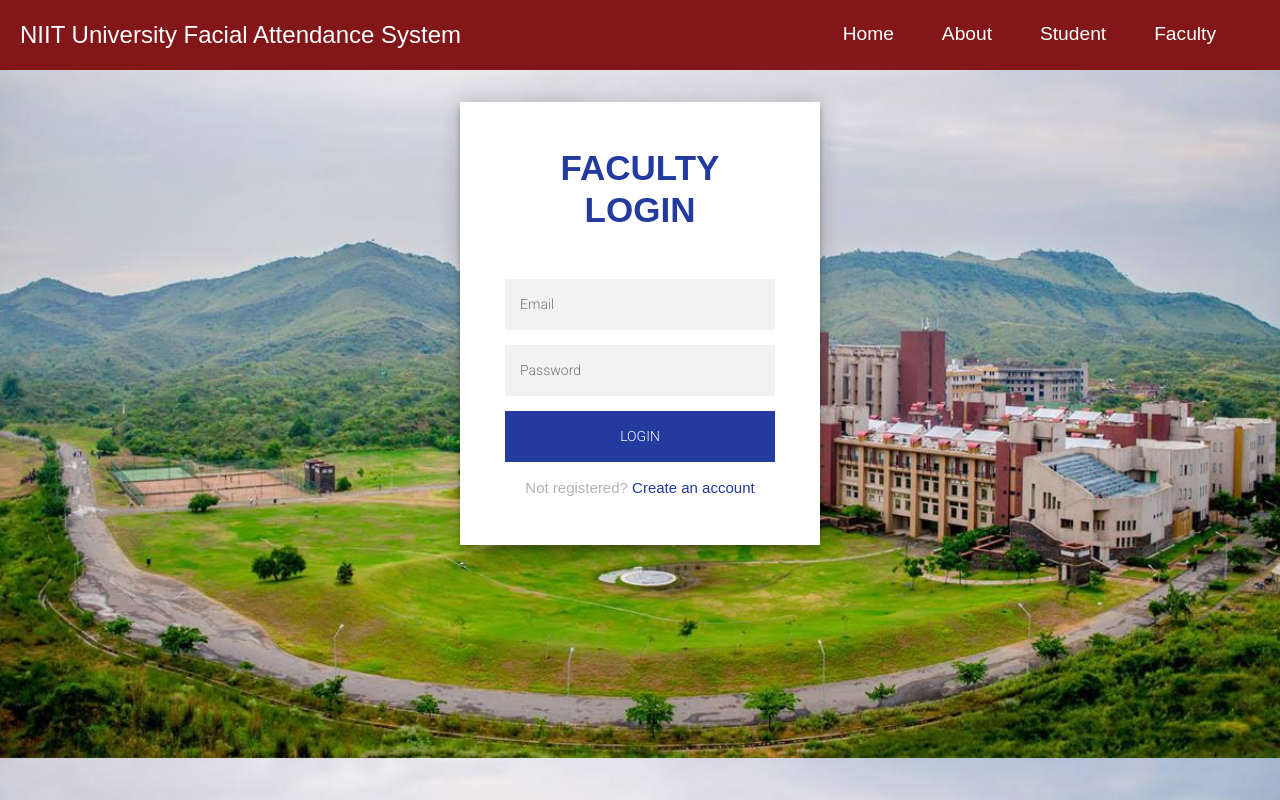
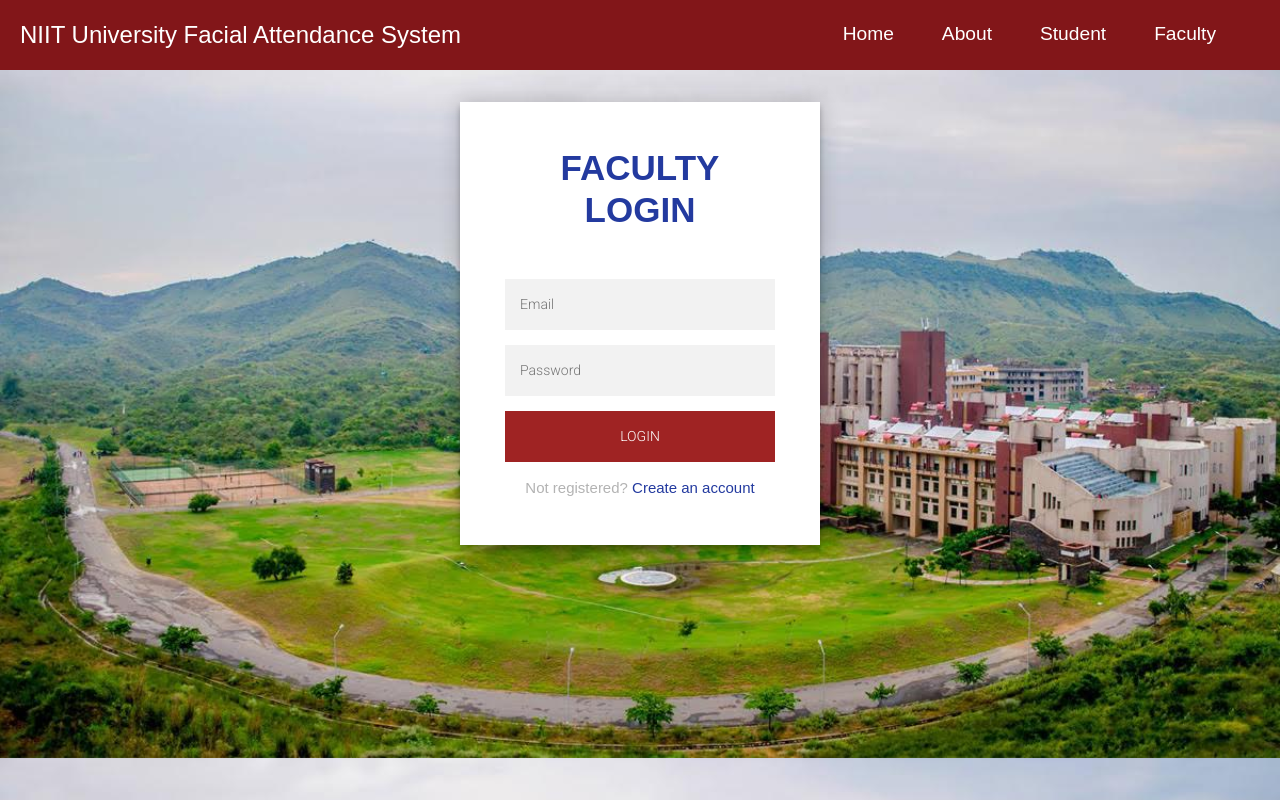
Before and after one commit to adityamorex/capstone-project, a React (Create React App) app in the folder client/: page /login/faculty in a window 1280 px wide. Built offline with nearby package versions, Linux system fonts and the light colour scheme.

Commit message:
UPDATED COLOUR

```diff
--- a/client/src/App.css
+++ b/client/src/App.css
@@ -240,7 +240,7 @@ html {
   font-family: "Roboto", sans-serif;
   text-transform: uppercase;
   outline: 0;
-  background: rgb(35 58 159);
+  background: rgb(159, 35, 35);
   width: 100%;
   border: 0;
   padding: 15px;
```
